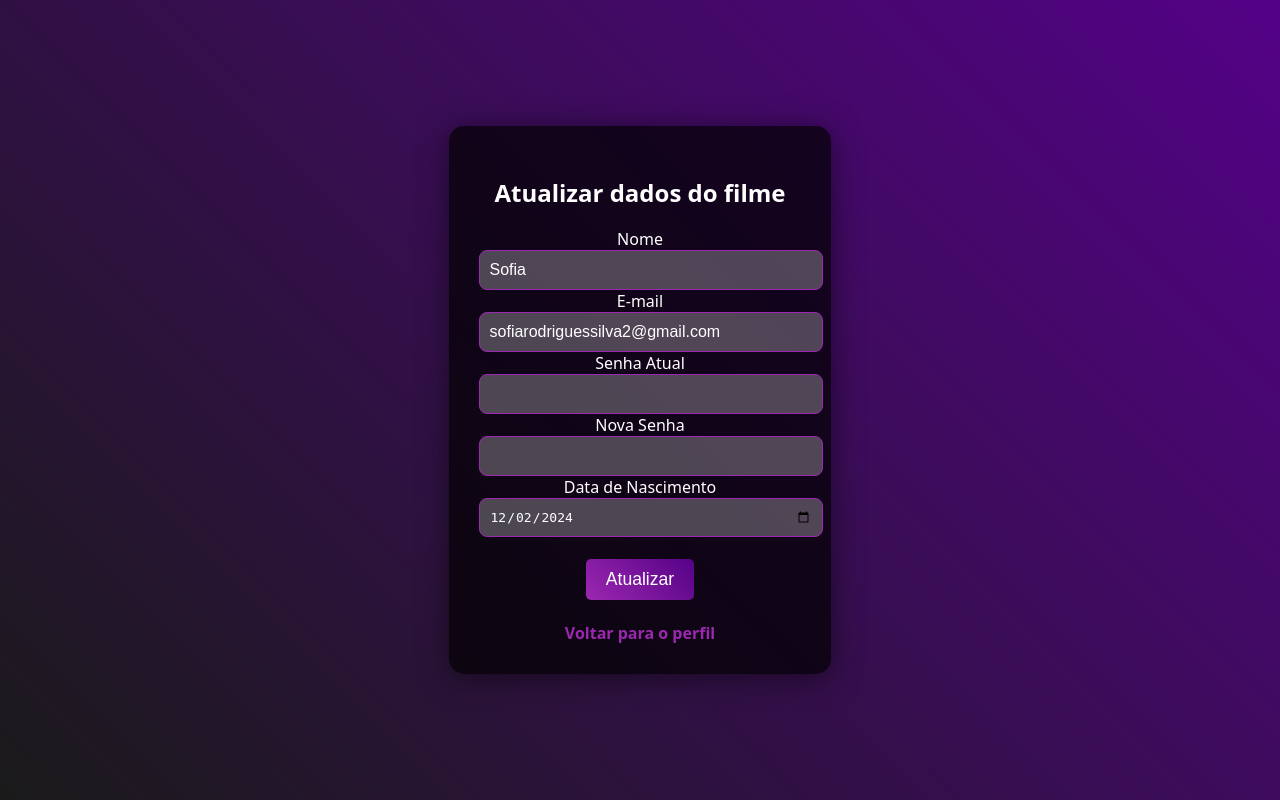
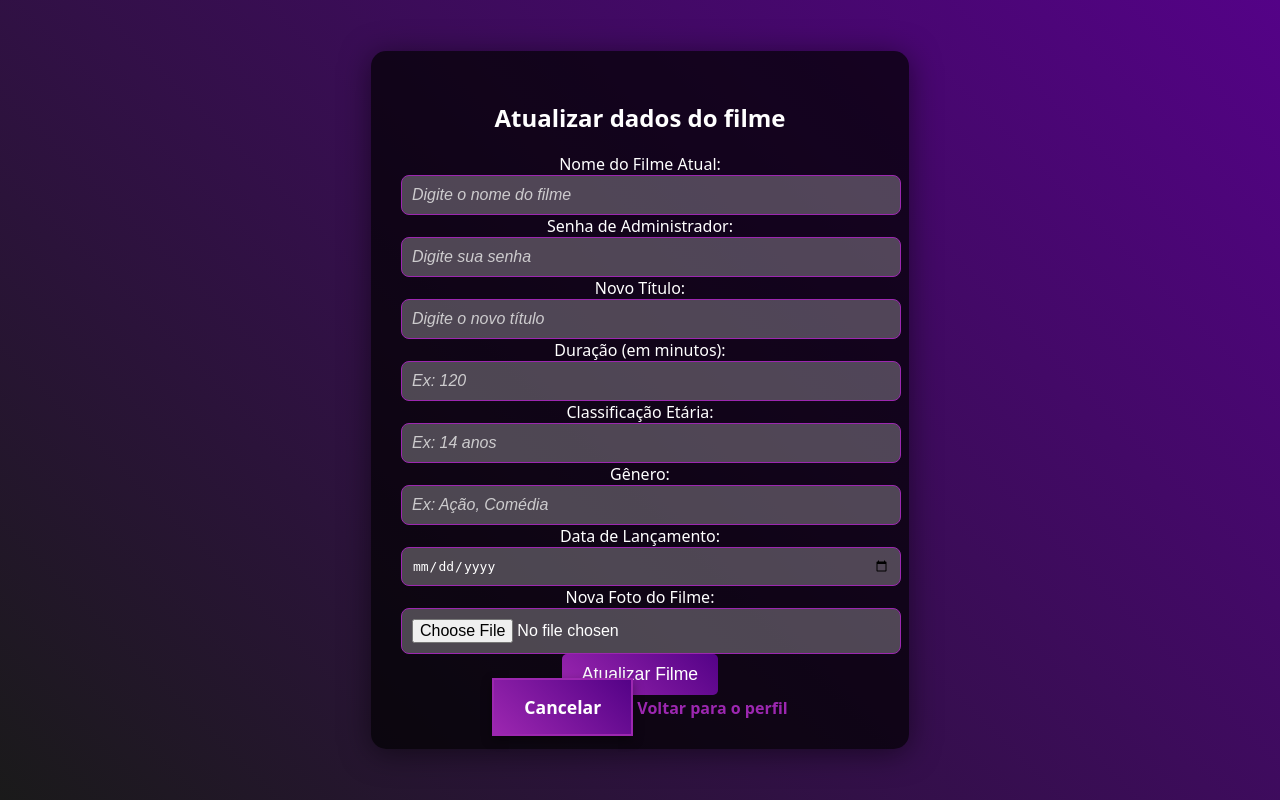
Before and after one commit to SofiaLaura2008/CINEMA, a Flask app: page /atualizar_filme in a window 1280 px wide. Run offline with Flask 3, Linux system fonts and the light colour scheme; a user stored in the database is signed in.

Commit message:
Update atualizar_filme.html

```diff
--- a/cinema/templates/atualizar_filme.html
+++ b/cinema/templates/atualizar_filme.html
@@ -9,35 +9,51 @@
     <body>
         <div class="container">
             <h2>Atualizar dados do filme</h2>
-            <form method="POST" action="{{ url_for('atualizar_usuario') }}">
+            <form action="{{ url_for('atualizar_filme') }}" method="POST">
+
             <div class="form-group">
-                    <label for="nome">Nome</label>
-                    <input type="text" id="nome" name="nome" class="form-control" value="{{ usuario.nome }}" required>
+                <label for="nome_filme" class="form-label">Nome do Filme Atual:</label>
+                <input type="text" id="nome_filme" name="nome_filme" class="form-control" placeholder="Digite o nome do filme" required>
             </div>
 
             <div class="form-group">
-                    <label for="email">E-mail</label>
-                    <input type="email" id="email" name="email" class="form-control" value="{{ usuario.email }}" required>
+                <label for="senha_admin" class="form-label">Senha de Administrador:</label>
+                <input type="password" id="senha_admin" name="senha_admin" class="form-control" placeholder="Digite sua senha" required>
             </div>
 
             <div class="form-group">
-                    <label for="senha_atual">Senha Atual</label>
-                    <input type="password" id="senha_atual" name="senha_atual" class="form-control" required>
+                <label for="titulo" class="form-label">Novo Título:</label>
+                <input type="text" id="titulo" name="titulo" class="form-control" placeholder="Digite o novo título" required>
             </div>
 
             <div class="form-group">
-                    <label for="senha_nova">Nova Senha</label>
-                    <input type="password" id="senha_nova" name="senha_nova" class="form-control">
+                <label for="duracao" class="form-label">Duração (em minutos):</label>
+                <input type="number" id="duracao" name="duracao" class="form-control" placeholder="Ex: 120" required>
             </div>
 
             <div class="form-group">
-                    <label for="data_nascimento">Data de Nascimento</label>
-                    <input type="date" id="data_nascimento" name="data_nascimento" class="form-control" value="{{ usuario.data_nascimento }}" required>
+                <label for="classificacao" class="form-label">Classificação Etária:</label>
+                <input type="text" id="classificacao" name="classificacao" class="form-control" placeholder="Ex: 14 anos" required>
             </div>
-                <br>
-                <button type="submit" class="btn btn-primary">Atualizar</button>
+
+            <div class="form-group">
+                <label for="genero" class="form-label">Gênero:</label>
+                <input type="text" id="genero" name="genero" class="form-control" placeholder="Ex: Ação, Comédia" required>
+            </div>
+
+            <div class="form-group">
+                <label for="data_lancamento" class="form-label">Data de Lançamento:</label>
+                <input type="date" id="data_lancamento" name="data_lancamento" class="form-control" required>
+            </div>
+
+            <div class="form-group">
+                <label for="foto" class="form-label">Nova Foto do Filme:</label>
+                <input type="file" id="foto" name="foto" class="form-control">
+            </div>
+
+            <button type="submit">Atualizar Filme</button>
         </form>
-            <br>
+        <a href="{{ url_for('gerenciar_filmes') }}" class="button">Cancelar</a>
         <a href="{{ url_for('perfil') }}" class="btn btn-secondary">Voltar para o perfil</a>
         </div>
         {% with messages = get_flashed_messages(with_categories=true) %}
```
Lines whose indentation alone changed are shown as unchanged.
